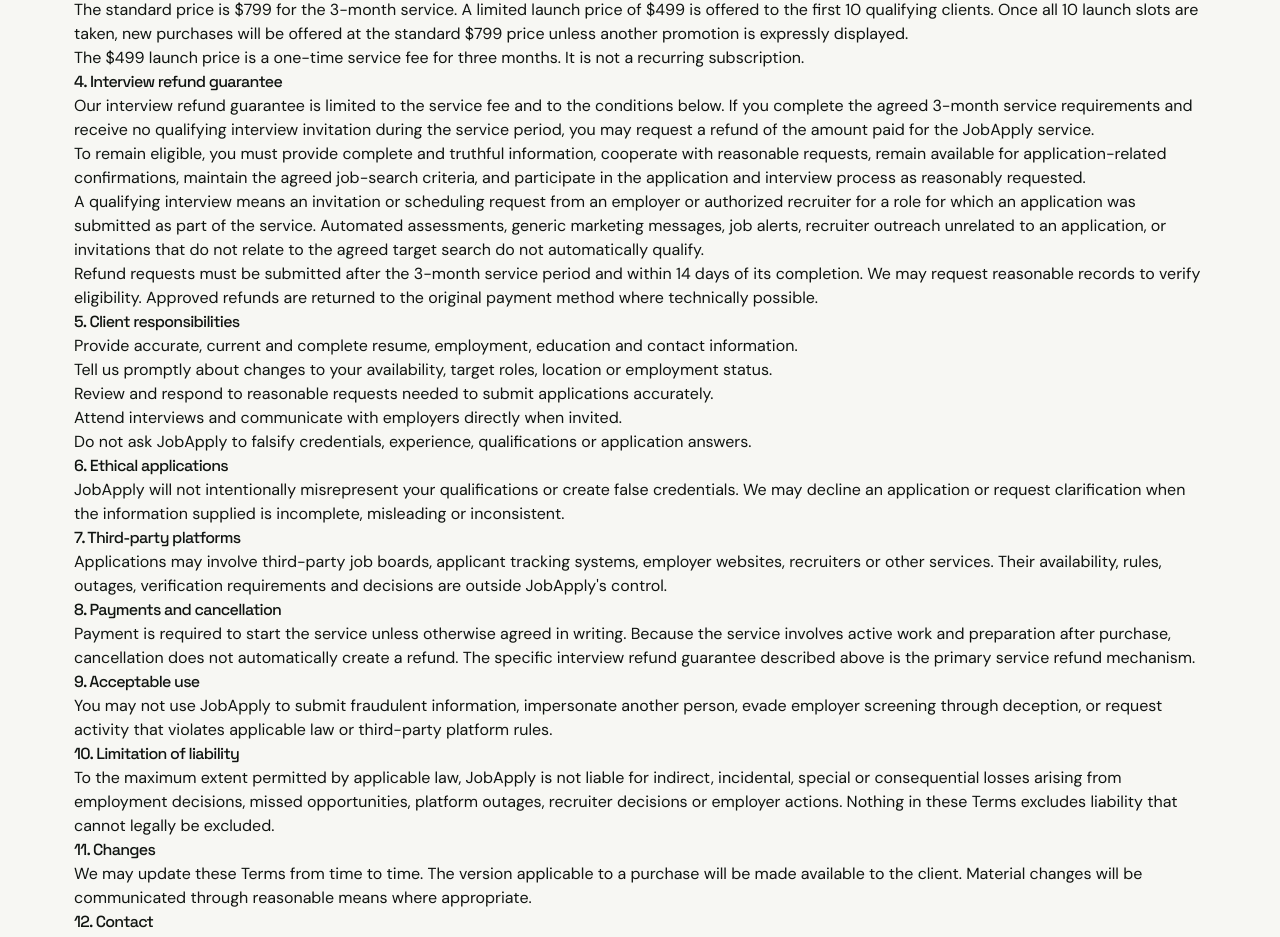
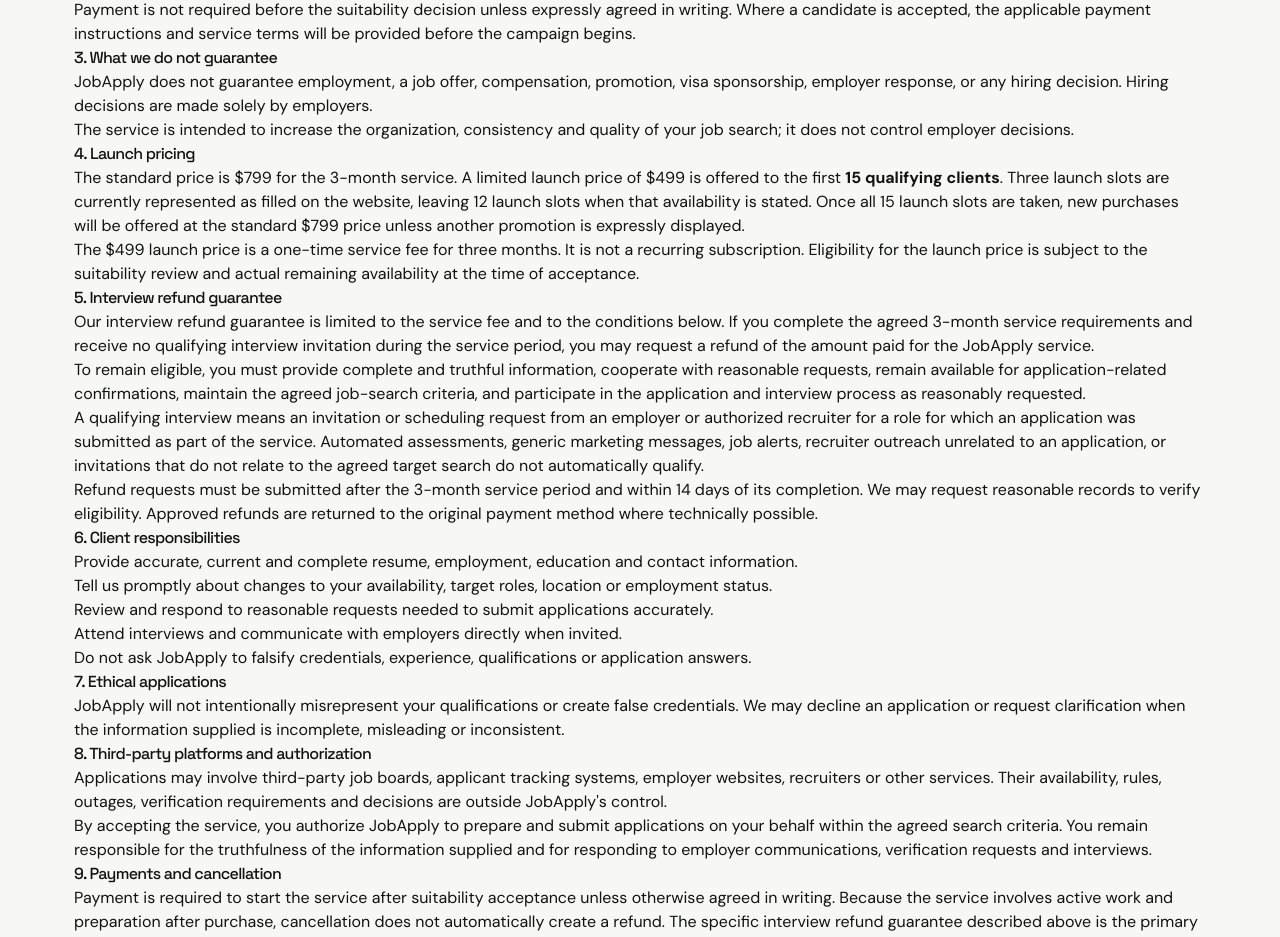
Before and after one commit to supportaff/jobapply, a Next.js app: page /terms in a window 1280 px wide. Shown: the part 416-1353 px from the top of the page. Built offline with nearby package versions, Linux system fonts and the light colour scheme.

Commit message:
Align terms with 15-slot qualification-first launch process

```diff
--- a/app/terms/page.tsx
+++ b/app/terms/page.tsx
@@ -13,42 +13,48 @@ export default function Terms() {
         <p>JobApply provides a done-for-you job-search support service. Depending on the agreed service plan, we may help with target-role strategy, job discovery, application tailoring, application submission, application tracking, progress updates and interview preparation.</p>
         <p>We use the information you provide to identify and pursue opportunities that match the criteria agreed with you. You remain responsible for confirming that applications and information submitted on your behalf are accurate.</p>
 
-        <h2>2. What we do not guarantee</h2>
+        <h2>2. Consultation and suitability review</h2>
+        <p>JobApply uses a qualification-first process. A prospective client should book a consultation and provide sufficient information for us to assess their profile, experience, target roles, preferred markets and overall suitability for the service.</p>
+        <p>Booking a consultation, completing a review or expressing interest does not guarantee acceptance. We may decline to provide the managed application service when we reasonably believe the candidate profile, target role, market, expectations or available opportunities are not suitable for the service.</p>
+        <p>Payment is not required before the suitability decision unless expressly agreed in writing. Where a candidate is accepted, the applicable payment instructions and service terms will be provided before the campaign begins.</p>
+
+        <h2>3. What we do not guarantee</h2>
         <p>JobApply does not guarantee employment, a job offer, compensation, promotion, visa sponsorship, employer response, or any hiring decision. Hiring decisions are made solely by employers.</p>
         <p>The service is intended to increase the organization, consistency and quality of your job search; it does not control employer decisions.</p>
 
-        <h2>3. Launch pricing</h2>
-        <p>The standard price is $799 for the 3-month service. A limited launch price of $499 is offered to the first 10 qualifying clients. Once all 10 launch slots are taken, new purchases will be offered at the standard $799 price unless another promotion is expressly displayed.</p>
-        <p>The $499 launch price is a one-time service fee for three months. It is not a recurring subscription.</p>
+        <h2>4. Launch pricing</h2>
+        <p>The standard price is $799 for the 3-month service. A limited launch price of $499 is offered to the first <strong>15 qualifying clients</strong>. Three launch slots are currently represented as filled on the website, leaving 12 launch slots when that availability is stated. Once all 15 launch slots are taken, new purchases will be offered at the standard $799 price unless another promotion is expressly displayed.</p>
+        <p>The $499 launch price is a one-time service fee for three months. It is not a recurring subscription. Eligibility for the launch price is subject to the suitability review and actual remaining availability at the time of acceptance.</p>
 
-        <h2>4. Interview refund guarantee</h2>
+        <h2>5. Interview refund guarantee</h2>
         <p>Our interview refund guarantee is limited to the service fee and to the conditions below. If you complete the agreed 3-month service requirements and receive no qualifying interview invitation during the service period, you may request a refund of the amount paid for the JobApply service.</p>
         <p>To remain eligible, you must provide complete and truthful information, cooperate with reasonable requests, remain available for application-related confirmations, maintain the agreed job-search criteria, and participate in the application and interview process as reasonably requested.</p>
         <p>A qualifying interview means an invitation or scheduling request from an employer or authorized recruiter for a role for which an application was submitted as part of the service. Automated assessments, generic marketing messages, job alerts, recruiter outreach unrelated to an application, or invitations that do not relate to the agreed target search do not automatically qualify.</p>
         <p>Refund requests must be submitted after the 3-month service period and within 14 days of its completion. We may request reasonable records to verify eligibility. Approved refunds are returned to the original payment method where technically possible.</p>
 
-        <h2>5. Client responsibilities</h2>
+        <h2>6. Client responsibilities</h2>
         <ul><li>Provide accurate, current and complete resume, employment, education and contact information.</li><li>Tell us promptly about changes to your availability, target roles, location or employment status.</li><li>Review and respond to reasonable requests needed to submit applications accurately.</li><li>Attend interviews and communicate with employers directly when invited.</li><li>Do not ask JobApply to falsify credentials, experience, qualifications or application answers.</li></ul>
 
-        <h2>6. Ethical applications</h2>
+        <h2>7. Ethical applications</h2>
         <p>JobApply will not intentionally misrepresent your qualifications or create false credentials. We may decline an application or request clarification when the information supplied is incomplete, misleading or inconsistent.</p>
 
-        <h2>7. Third-party platforms</h2>
+        <h2>8. Third-party platforms and authorization</h2>
         <p>Applications may involve third-party job boards, applicant tracking systems, employer websites, recruiters or other services. Their availability, rules, outages, verification requirements and decisions are outside JobApply's control.</p>
+        <p>By accepting the service, you authorize JobApply to prepare and submit applications on your behalf within the agreed search criteria. You remain responsible for the truthfulness of the information supplied and for responding to employer communications, verification requests and interviews.</p>
 
-        <h2>8. Payments and cancellation</h2>
-        <p>Payment is required to start the service unless otherwise agreed in writing. Because the service involves active work and preparation after purchase, cancellation does not automatically create a refund. The specific interview refund guarantee described above is the primary service refund mechanism.</p>
+        <h2>9. Payments and cancellation</h2>
+        <p>Payment is required to start the service after suitability acceptance unless otherwise agreed in writing. Because the service involves active work and preparation after purchase, cancellation does not automatically create a refund. The specific interview refund guarantee described above is the primary service refund mechanism.</p>
 
-        <h2>9. Acceptable use</h2>
+        <h2>10. Acceptable use</h2>
         <p>You may not use JobApply to submit fraudulent information, impersonate another person, evade employer screening through deception, or request activity that violates applicable law or third-party platform rules.</p>
 
-        <h2>10. Limitation of liability</h2>
+        <h2>11. Limitation of liability</h2>
         <p>To the maximum extent permitted by applicable law, JobApply is not liable for indirect, incidental, special or consequential losses arising from employment decisions, missed opportunities, platform outages, recruiter decisions or employer actions. Nothing in these Terms excludes liability that cannot legally be excluded.</p>
 
-        <h2>11. Changes</h2>
+        <h2>12. Changes</h2>
         <p>We may update these Terms from time to time. The version applicable to a purchase will be made available to the client. Material changes will be communicated through reasonable means where appropriate.</p>
 
-        <h2>12. Contact</h2>
+        <h2>13. Contact</h2>
         <p>For service or legal questions, contact the JobApply team using the contact details published on the website.</p>
         <p><strong>Important:</strong> These terms are general business terms and should be reviewed by a qualified lawyer for the jurisdictions in which you operate before launch.</p>
       </article>
```
